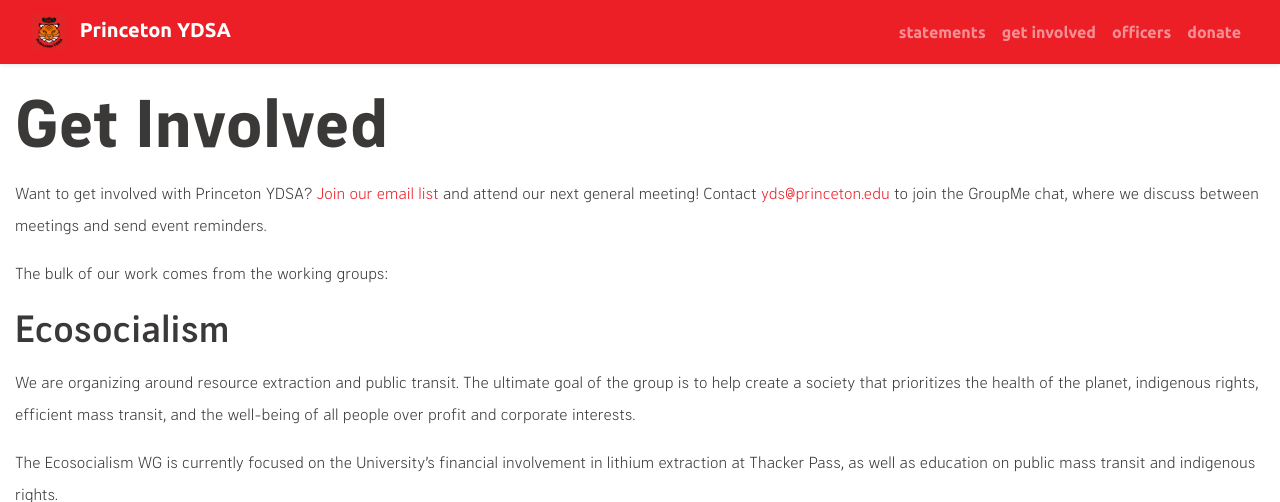
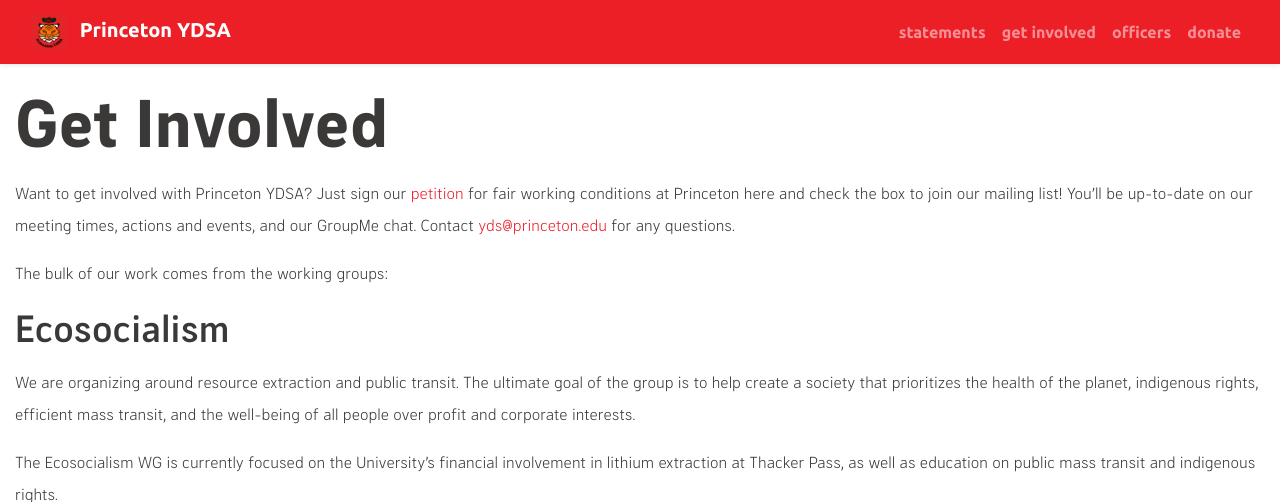
Before and after one commit to centralnjdsa-ntc/princetonydsa.github.io, a Jekyll site: the page built from _pages/get-involved.md, in a window 1280 px wide and 900 px high, cut to the strip 0-502 px from the top of the window. Built offline with Jekyll 4.4.1, drawn with Linux system fonts in a browser that asks for light colours.

Commit message:
Update get-involved.md

```diff
--- a/_pages/get-involved.md
+++ b/_pages/get-involved.md
@@ -4,7 +4,7 @@
 permalink: /get-involved/
 ---
 
-Want to get involved with Princeton YDSA? [Join our email list](https://my.princeton.edu/yds/club_signup) and attend our next general meeting! Contact [yds@princeton.edu](mailto:yds@princeton.edu) to join the GroupMe chat, where we discuss between meetings and send event reminders.
+Want to get involved with Princeton YDSA? Just sign our [petition](https://forms.gle/78hi8ZDKdDEN1C55A) for fair working conditions at Princeton here and check the box to join our mailing list! You'll be up-to-date on our meeting times, actions and events, and our GroupMe chat. Contact [yds@princeton.edu](mailto:yds@princeton.edu) for any questions.
 
 The bulk of our work comes from the working groups:
 
```
